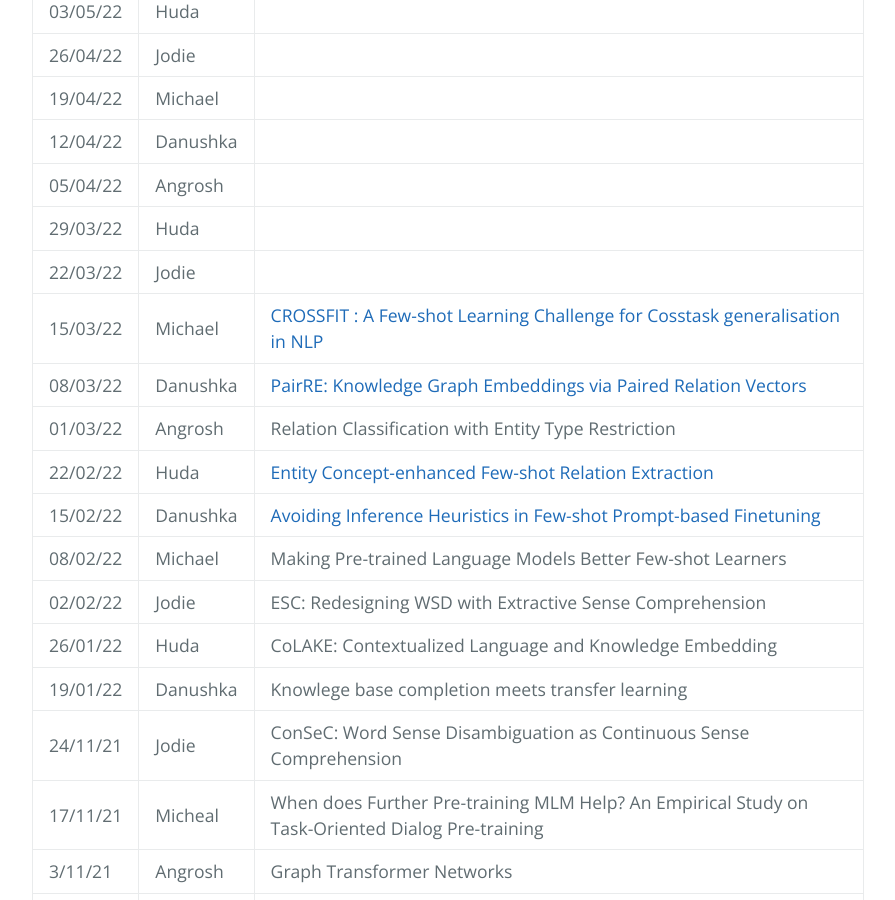
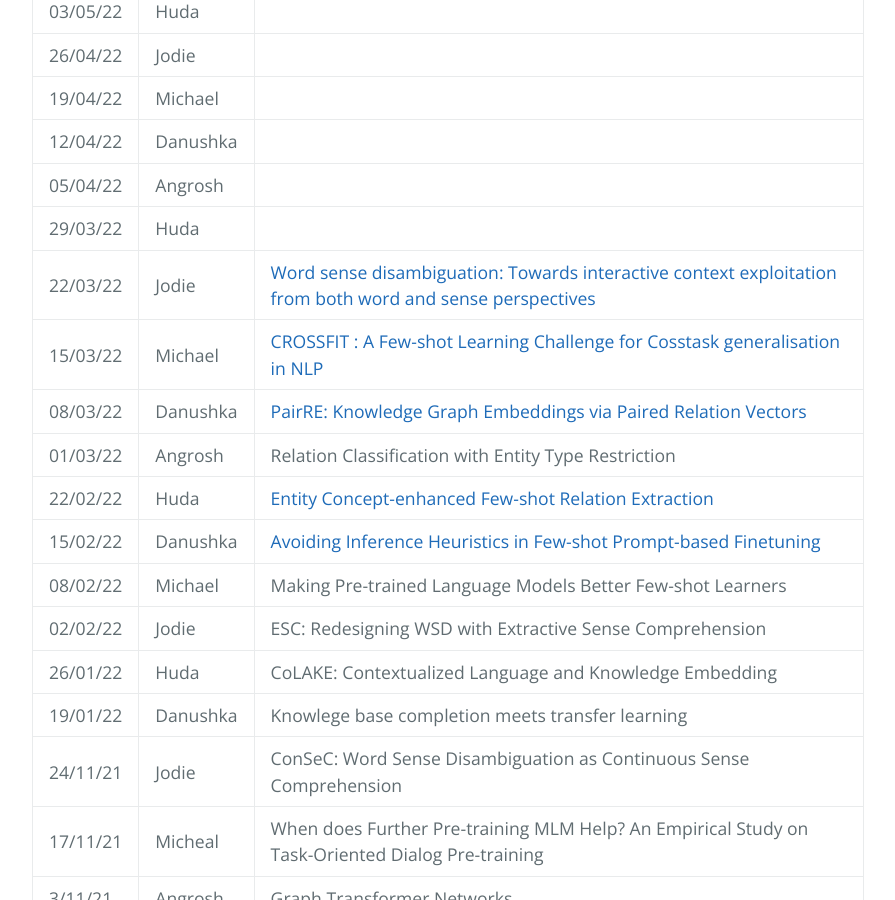
Before and after one commit to LivNLP/livnlp.github.io, a Jekyll site: the page built from reading.md, in a window 1280 px wide and 900 px high, scrolled down 715 px. Shown: the whole window, without its empty margins (192-1087 px from the left). Built offline with Jekyll 4.4.1, drawn with Linux system fonts in a browser that asks for light colours.

Commit message:
Update reading.md

```diff
--- a/reading.md
+++ b/reading.md
@@ -21,7 +21,7 @@ We meet on a weely basis to discuss recent research papers. Here is the schedule
 | 12/04/22 | Danushka | |
 | 05/04/22 | Angrosh | |
 | 29/03/22 | Huda | |
-| 22/03/22 | Jodie | |
+| 22/03/22 | Jodie |[Word sense disambiguation: Towards interactive context exploitation from both word and sense perspectives](https://aclanthology.org/2021.acl-long.406/) |
 | 15/03/22 | Michael | [CROSSFIT : A Few-shot Learning Challenge for Cosstask generalisation in NLP](https://aclanthology.org/2021.emnlp-main.572.pdf)|
 | 08/03/22	| Danushka | [PairRE: Knowledge Graph Embeddings via Paired Relation Vectors](https://aclanthology.org/2021.acl-long.336/)|
 | 01/03/22	| Angrosh	| Relation Classification with Entity Type Restriction |
```
